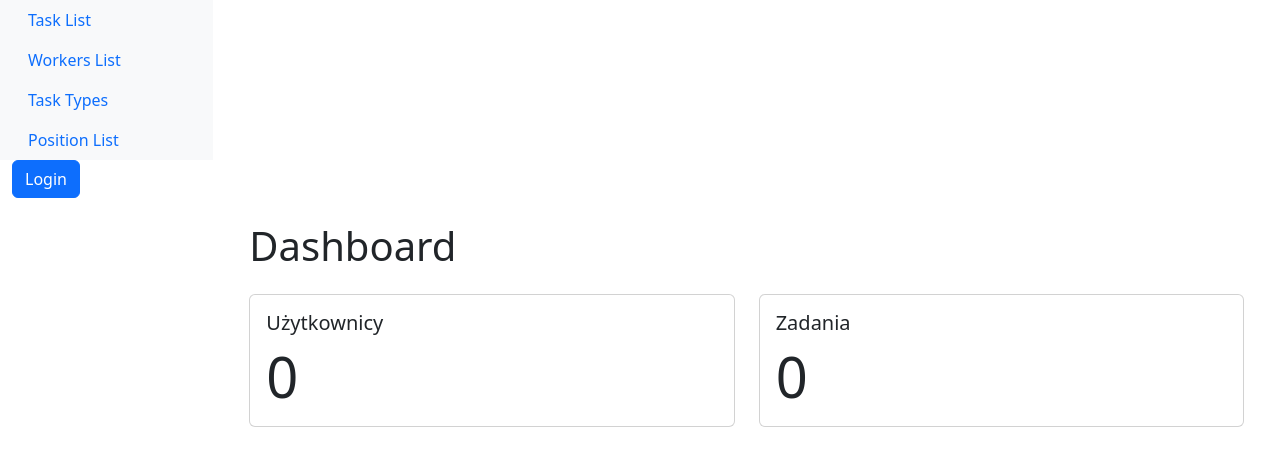
After one commit to Qbaldo/IT_task_manager, a Django app: page / in a window 1280 px wide. The commit adds this page. Shown: the top 466 px of the page. Run offline with Django 5.2, Linux system fonts and the light colour scheme; data that the repository does not hold is empty.

Commit message:
Add basic index template, login and logout

```diff
--- a/IT_task_manager/settings.py
+++ b/IT_task_manager/settings.py
@@ -117,3 +117,6 @@ USE_TZ = True
 # https://docs.djangoproject.com/en/6.0/howto/static-files/
 
 STATIC_URL = 'static/'
+
+LOGIN_REDIRECT_URL = '/'
+LOGOUT_REDIRECT_URL = '/'
--- a/IT_task_manager/templates/base.html
+++ b/IT_task_manager/templates/base.html
@@ -9,7 +9,19 @@
 <body>
     <div class="container-fluid">
         <div class="row">
-            {% include 'sidebar.html' %}
+          {% include 'sidebar.html' %}
+          {% if user.is_authenticated %}
+            <form action="{% url 'logout' %}" method="post">
+              {% csrf_token %}
+              <button type="submit" class="btn btn-danger">Logout</button>
+            </form>
+
+          {% else %}
+            <form action="{% url 'login' %}" method="post">
+              {% csrf_token %}
+              <button type="submit" class="btn btn-primary">Login</button>
+            </form>
+          {% endif %}
 
             <main class="col-md-9 ms-sm-auto col-lg-10 px-md-4 pt-0 mt-0">
                 {% block content %}{% endblock %}
--- /dev/null
+++ b/IT_task_manager/templates/task_manager/index.html
@@ -0,0 +1,25 @@
+{% extends "base.html" %}
+{% block content %}
+<div class="container mt-4">
+    <h1>Dashboard</h1>
+
+    <div class="row mt-4">
+        <div class="col-md-6">
+            <div class="card">
+                <div class="card-body">
+                    <h5 class="card-title">Użytkownicy</h5>
+                    <p class="card-text display-4">{{ users_count }}</p>
+                </div>
+            </div>
+        </div>
+        <div class="col-md-6">
+            <div class="card">
+                <div class="card-body">
+                    <h5 class="card-title">Zadania</h5>
+                    <p class="card-text display-4">{{ tasks_count }}</p>
+                </div>
+            </div>
+        </div>
+    </div>
+</div>
+{% endblock %}
--- a/IT_task_manager/urls.py
+++ b/IT_task_manager/urls.py
@@ -16,6 +16,7 @@ Including another URLconf
 """
 from django.contrib import admin
 from django.urls import path
+from django.contrib.auth import views as auth_views
 from IT_task_manager.views import (position_list,
                                    worker_list,
                                    task_type_list,
@@ -29,7 +30,8 @@ from IT_task_manager.views import (position_list,
                                    task_type_delete,
                                    task_create,
                                    task_detail,
-                                   task_delete,)
+                                   task_delete,
+                                   index)
 
 
 urlpatterns = [
@@ -48,6 +50,9 @@ urlpatterns = [
     path('task_create', task_create, name='task-create'),
     path('task_detail/<int:pk>', task_detail, name='task-detail'),
     path('task_delete/<int:pk>/delete', task_delete, name='task-delete'),
+    path('login/', auth_views.LoginView.as_view(), name='login'),
+    path('logout/', auth_views.LogoutView.as_view(), name='logout'),
+    path('', index, name='home'),
 
 
 ]
--- a/IT_task_manager/views.py
+++ b/IT_task_manager/views.py
@@ -87,3 +87,11 @@ def task_type_delete(request, pk):
     task_type = get_object_or_404(TaskType, pk=pk)
     task_type.delete()
     return redirect('task-type-list')
+
+def index(request):
+    users_count = Worker.objects.count()
+    tasks_count = Task.objects.count()
+    return render(request, 'task_manager/index.html', {
+        'users_count': users_count,
+        'tasks_count': tasks_count
+    })
```
Also changed, not shown: IT_task_manager/templates/registration/login.html (added, +11 -0 lines), IT_task_manager/templates/registration/logout.html (added, +8 -0 lines).
